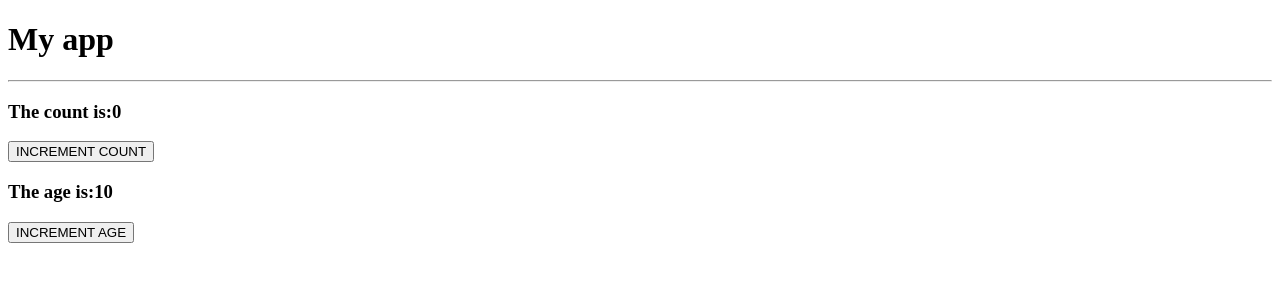
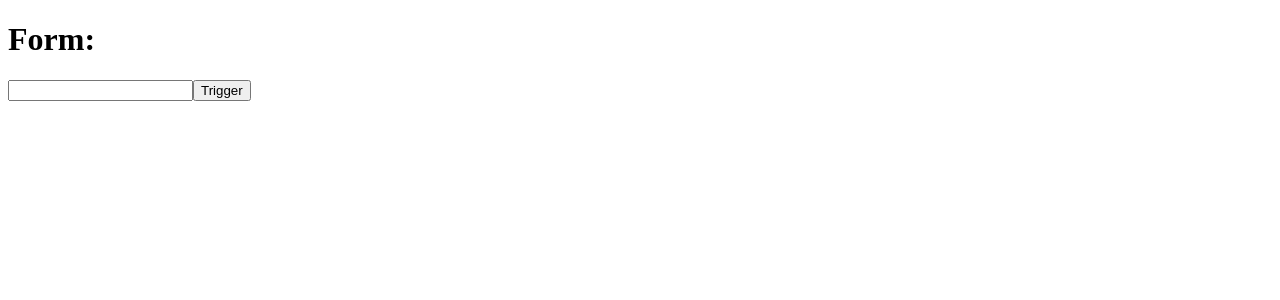
Before and after one commit to ferlobo1985/UDMY-REACT-FS24-Hooks, a React (Vite) app: page / in a window 1280 px wide. Shown: the top 300 px of the page. Built offline with nearby package versions, Linux system fonts and the light colour scheme.

Commit message:
06-UseRef
06-UseRef

```diff
--- a/src/App.jsx
+++ b/src/App.jsx
@@ -1,34 +1,28 @@
-import { useState, useCallback } from "react";
-import Title from "./components/title";
-import Count from "./components/count";
-import CountBtn from './components/countBtn';
-import Age from "./components/age";
-import AgeBtn from "./components/ageBtn";
+import { useRef,forwardRef } from "react"
 
 const App = () => {
-    let [count,setCount] = useState(0);
-    let [age,setAge] = useState(10);
-
-
-    const handleCount = useCallback(() => {
-        setCount(count+1)
-    },[count])
-
-    const handleAge = useCallback(() => {
-        setAge(age+1)
-    },[age])
-
+    const textInput = useRef();
+    const triggerHandler = () => {
+        console.log(textInput.current)
+    }
 
     return(
         <>
-            <Title/>
-            <Count count={count}/>
-            <CountBtn handleCount={handleCount}/>
-            <Age age={age}/>
-            <AgeBtn handleAge={handleAge}/>
+           <h1>Form:</h1>
+           <InputComponent ref={textInput}/>
+           <button onClick={triggerHandler}>
+                Trigger
+           </button>
         </>
     )
-
 }
 
+const InputComponent = forwardRef((props,ref) =>{
+    return  <input type="text" ref={ref}/>
+})
+
+
+
+
+
 export default App;
```
Also changed, not shown: src/App3.jsx (added, +34 -0 lines).
